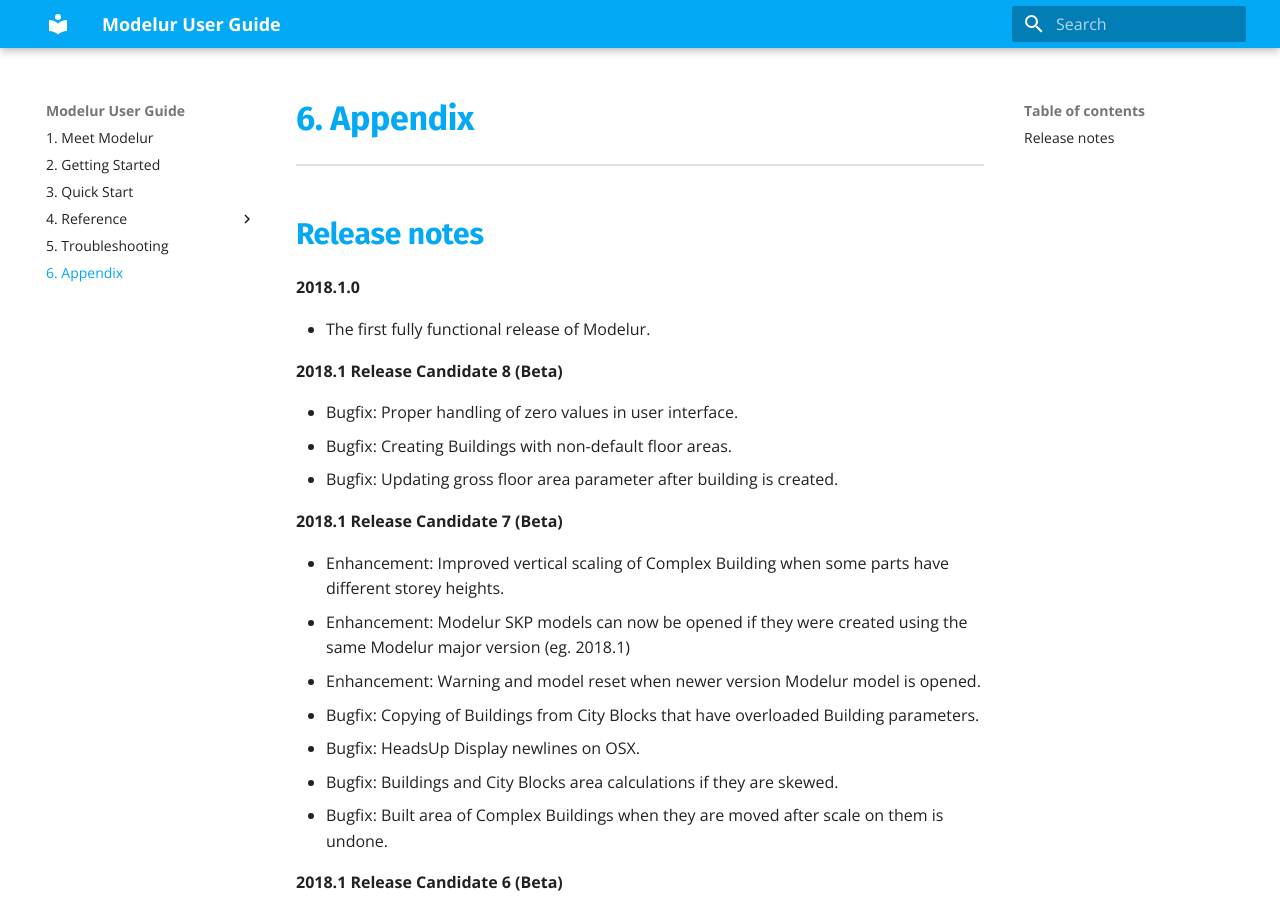
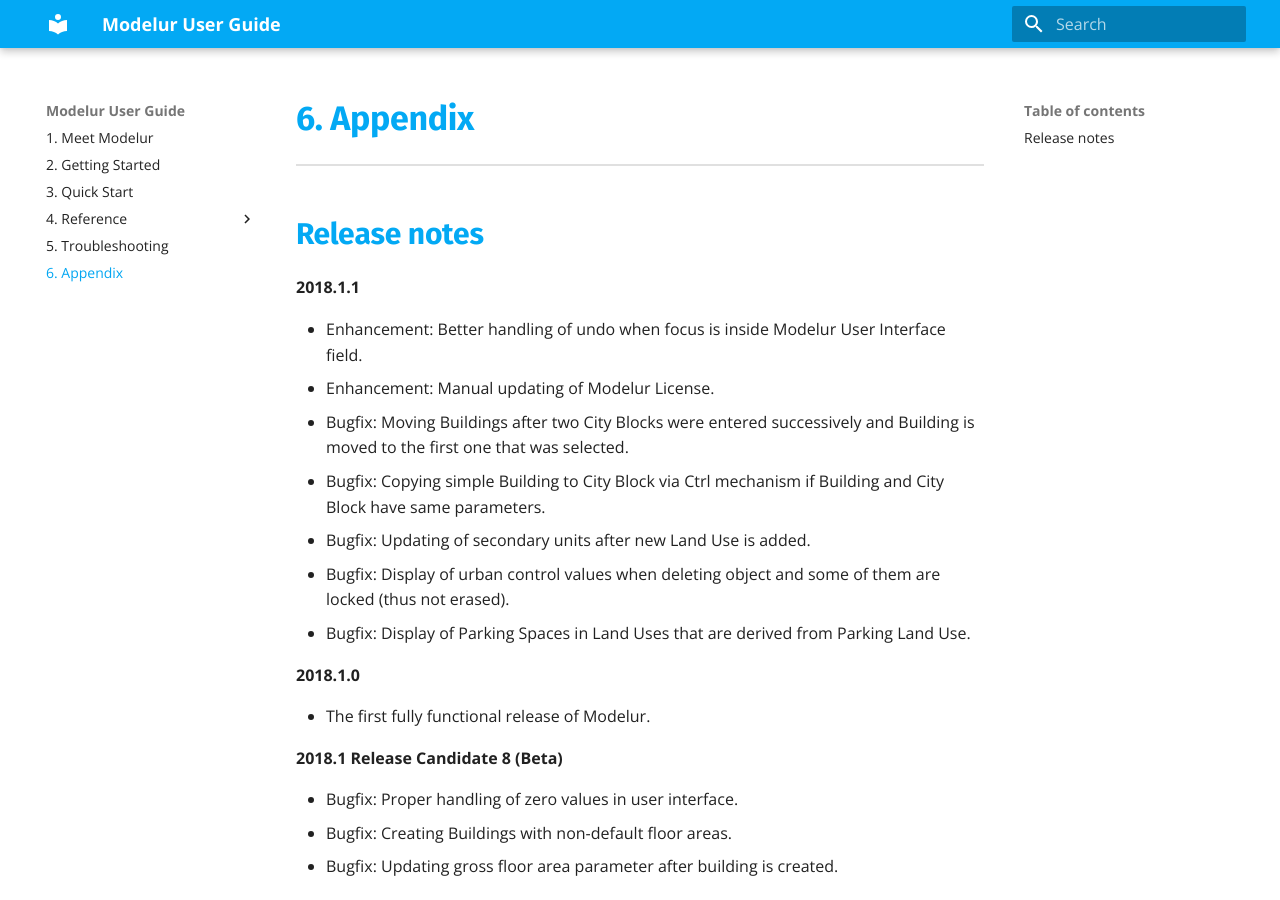
Before and after one commit to Modelur/docs, an MkDocs documentation site: the page built from docs/appendix.md, in a window 1280 px wide and 900 px high. Built offline with MkDocs 1.6.1 and Material for MkDocs 9.7.7, drawn with Linux system fonts in a browser that asks for light colours; old or Windows-style settings are respelled for this version of MkDocs.

Commit message:
- Updated appendix.

```diff
--- a/docs/appendix.md
+++ b/docs/appendix.md
@@ -1,5 +1,15 @@
 Release notes
 -------------
+
+**2018.1.1**
+
+ - Enhancement: Better handling of undo when focus is inside Modelur User Interface field.
+ - Enhancement: Manual updating of Modelur License.
+ - Bugfix: Moving Buildings after two City Blocks were entered successively and Building is moved to the first one that was selected.
+ - Bugfix: Copying simple Building to City Block via Ctrl mechanism if Building and City Block have same parameters.
+ - Bugfix: Updating of secondary units after new Land Use is added.
+ - Bugfix: Display of urban control values when deleting object and some of them are locked (thus not erased).
+ - Bugfix: Display of Parking Spaces in Land Uses that are derived from Parking Land Use.
 
 **2018.1.0**
 
```
